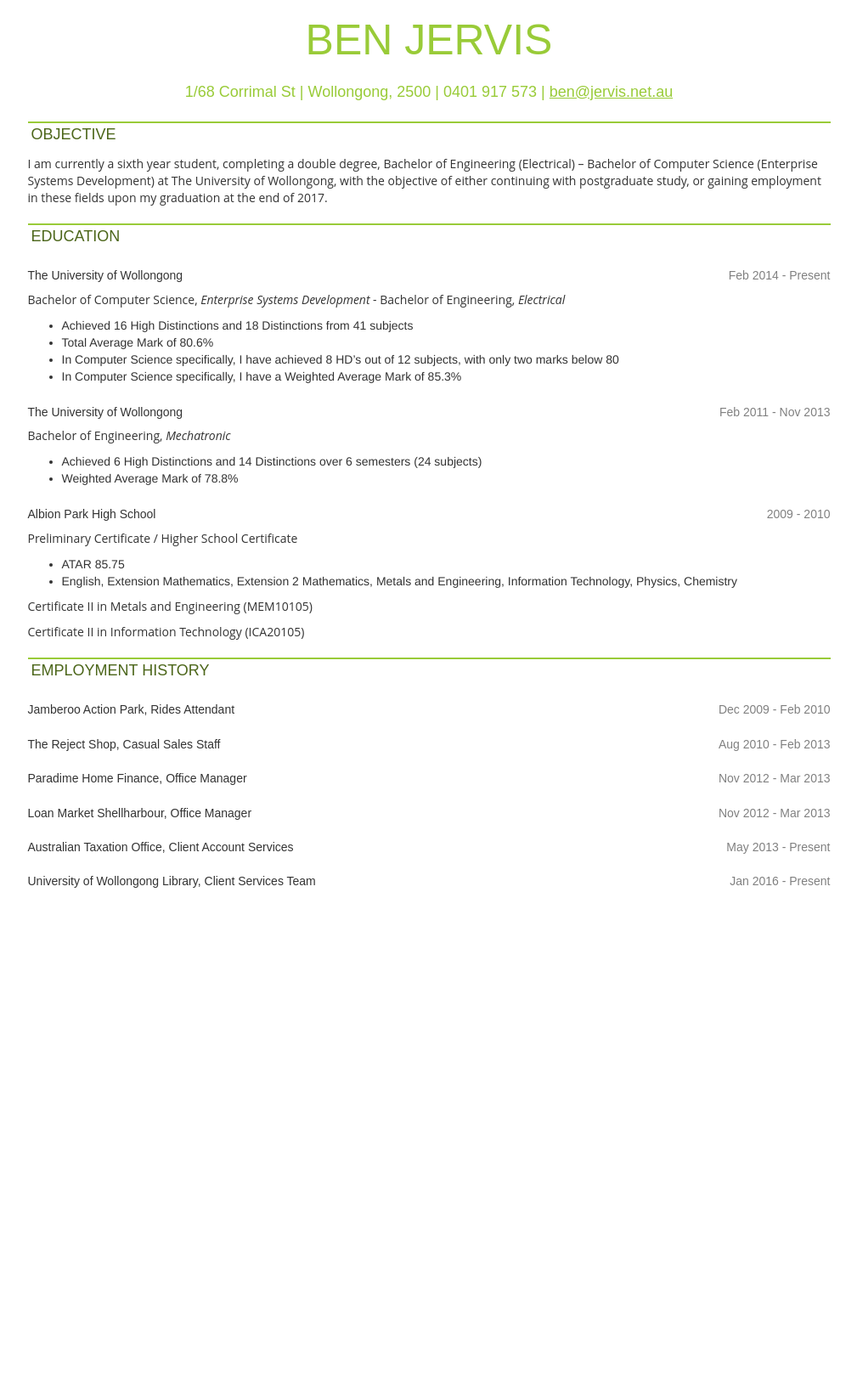
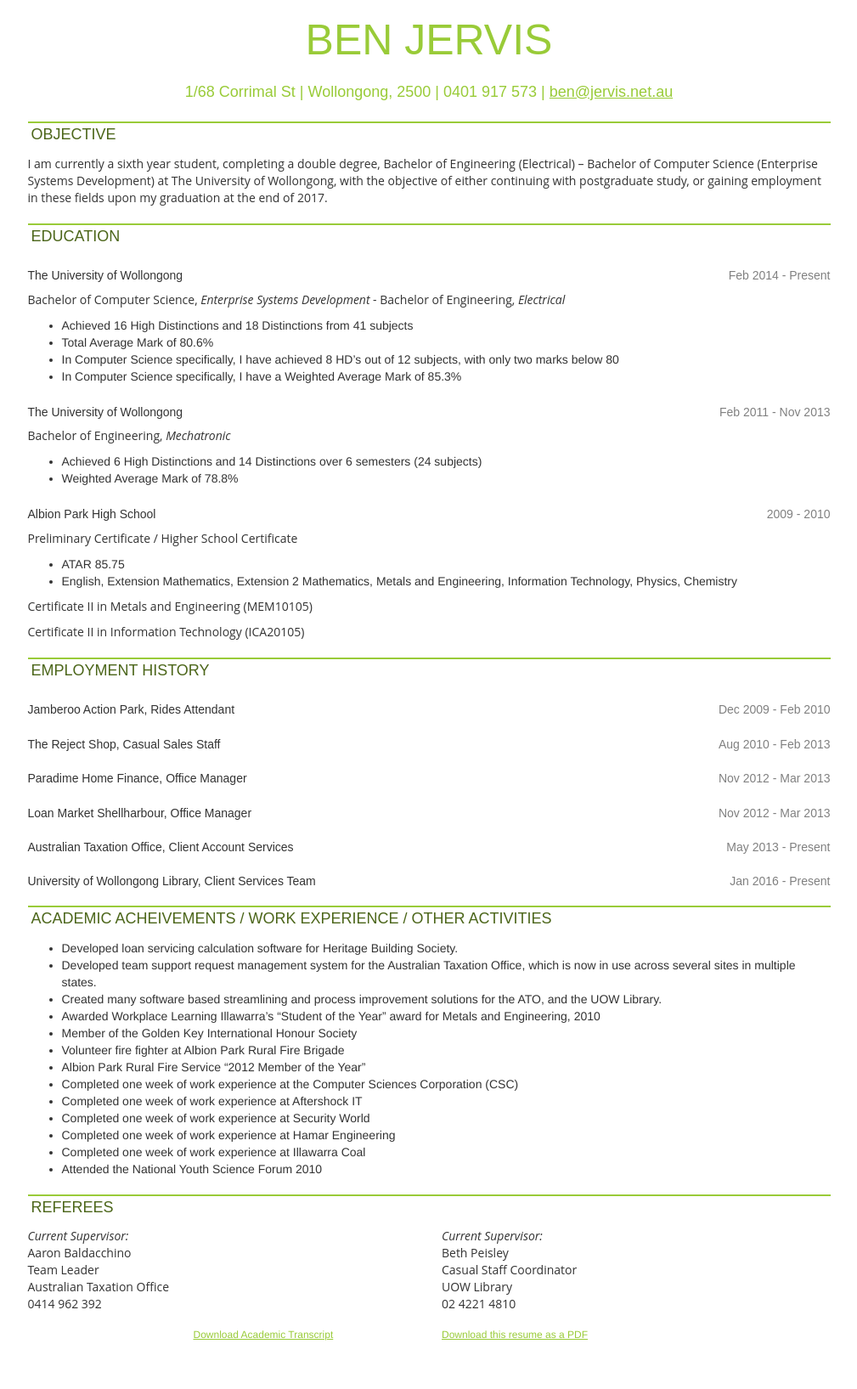
Before and after one commit to ben-jervis-old/benJervis.github.io, a Jekyll site: the page resume.html, which Jekyll copies as it is, in a window 1280 px wide. Shown: the whole page at 85% size, without its empty margins (135-1144 px from the left). Built offline with Jekyll 4.4.1, drawn with Linux system fonts in a browser that asks for light colours; before the commit the page ends 1086 px from its top, so only the background shows below that.

Commit message:
Update resume.html

```diff
--- a/resume.html
+++ b/resume.html
@@ -30,7 +30,7 @@
         border-style: none;
       }
       .footer {
-        height: 30px;
+        height: 80px;
       }
       .dates {
         text-align: right;
@@ -193,7 +193,69 @@
       </div>
 
       <div class="row">
-        <div class="footer"></div>
+        <div class="col-sm-1"></div>
+        <div class="col-sm-10"><h4>ACADEMIC ACHEIVEMENTS / WORK EXPERIENCE / OTHER ACTIVITIES</h4></div>
+      </div>
+
+      <div class="row">
+        <div class="col-sm-1"></div>
+        <div class="col-sm-10">
+          <ul>
+            <li>Developed loan servicing calculation software for Heritage Building Society.</li>
+            <li>Developed team support request management system for the Australian Taxation Office, which is now in use across several sites in multiple states.</li>
+            <li>Created many software based streamlining and process improvement solutions for the ATO, and the UOW Library.</li>
+            <li>Awarded Workplace Learning Illawarra’s “Student of the Year” award for Metals and Engineering, 2010</li>
+            <li>Member of the Golden Key International Honour Society</li>
+            <li>Volunteer fire fighter at Albion Park Rural Fire Brigade</li>
+            <li>Albion Park Rural Fire Service “2012 Member of the Year” </li>
+            <li>Completed one week of work experience at the Computer Sciences Corporation (CSC)</li>
+            <li>Completed one week of work experience at Aftershock IT</li>
+            <li>Completed one week of work experience at Security World</li>
+            <li>Completed one week of work experience at Hamar Engineering</li>
+            <li>Completed one week of work experience at Illawarra Coal</li>
+            <li>Attended the National Youth Science Forum 2010</li>
+          </ul>
+        </div>
+      </div>
+
+      <div class="row">
+        <div class="col-sm-1"></div>
+        <div class="col-sm-10"><h4>REFEREES</h4></div>
+      </div>
+
+      <div class="row">
+        <div class="col-sm-1"></div>
+        <div class="col-sm-5">
+          <p class="referee">
+            <em>Current Supervisor:</em><br>
+            Aaron Baldacchino<br>
+            Team Leader<br>
+            Australian Taxation Office<br>
+            0414 962 392
+          </p>
+        </div>
+        <div class="col-sm-5">
+          <p class="referee">
+            <em>Current Supervisor:</em><br>
+            Beth Peisley<br>
+            Casual Staff Coordinator<br>
+            UOW Library<br>
+            02 4221 4810
+          </p>
+        </div>
+      </div>
+
+      <div class="row">
+        <div class="footer">
+          <div class="col-sm-3"></div>
+          <div class="col-sm-3">
+            <h6><a href="transcript.pdf">Download Academic Transcript</a></h6>
+          </div>
+          <div class="col-sm-3">
+            <h6><a href="resume.pdf">Download this resume as a PDF</a></h6>
+          </div>
+          <div class="col-sm-3"></div>
+        </div>
       </div>
     </div>
   </body>
```
